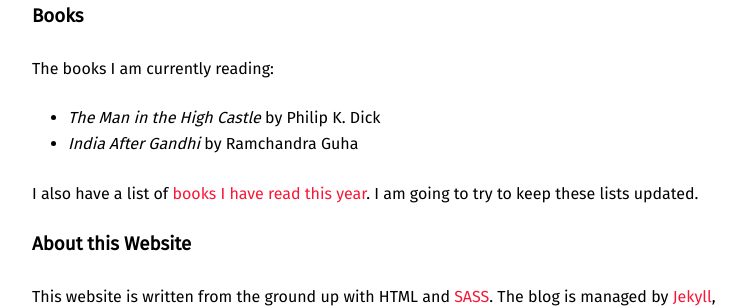
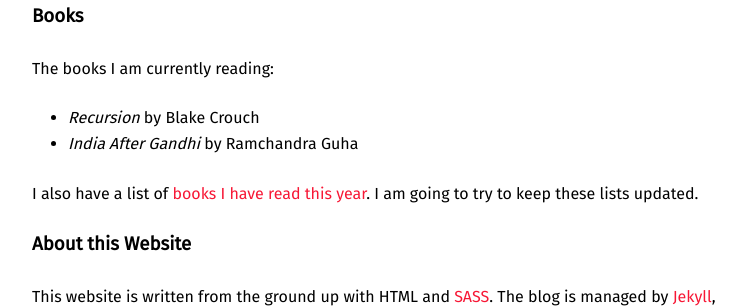
Before and after one commit to LeonardoGoller/LeonardoGoller.github.io, a Jekyll site: the page built from about.markdown, in a window 1280 px wide. Shown: the part 679-987 px from the top of the page, without its empty margins (263-1016 px from the left). Built offline with Jekyll 4.4.1, drawn with Linux system fonts in a browser that asks for light colours; comment, search, counter and statistics services are not loaded.

Commit message:
book list update

```diff
--- a/_config.yml
+++ b/_config.yml
@@ -24,8 +24,8 @@ github_username:  11DE784A
 
 # Books I am currently reading
 currentbooks:
-  - title: The Man in the High Castle
-    author: Philip K. Dick
+  - title: Recursion
+    author: Blake Crouch
 
   - title: India After Gandhi
     author: Ramchandra Guha
--- a/books.markdown
+++ b/books.markdown
@@ -25,3 +25,4 @@ Books I especially liked are marked with an asterisk  `*`.
 2. _Frankenstein; or, the Modern Prometheus_ by Mary Shelley
 3. _The Godfather_ by Mario Puzo `*`
 4. _The Haunting of Hill House_ by Shirley Jackson
+5. _The Man in the High Castle_ by Philip K. Dick `*`
```
